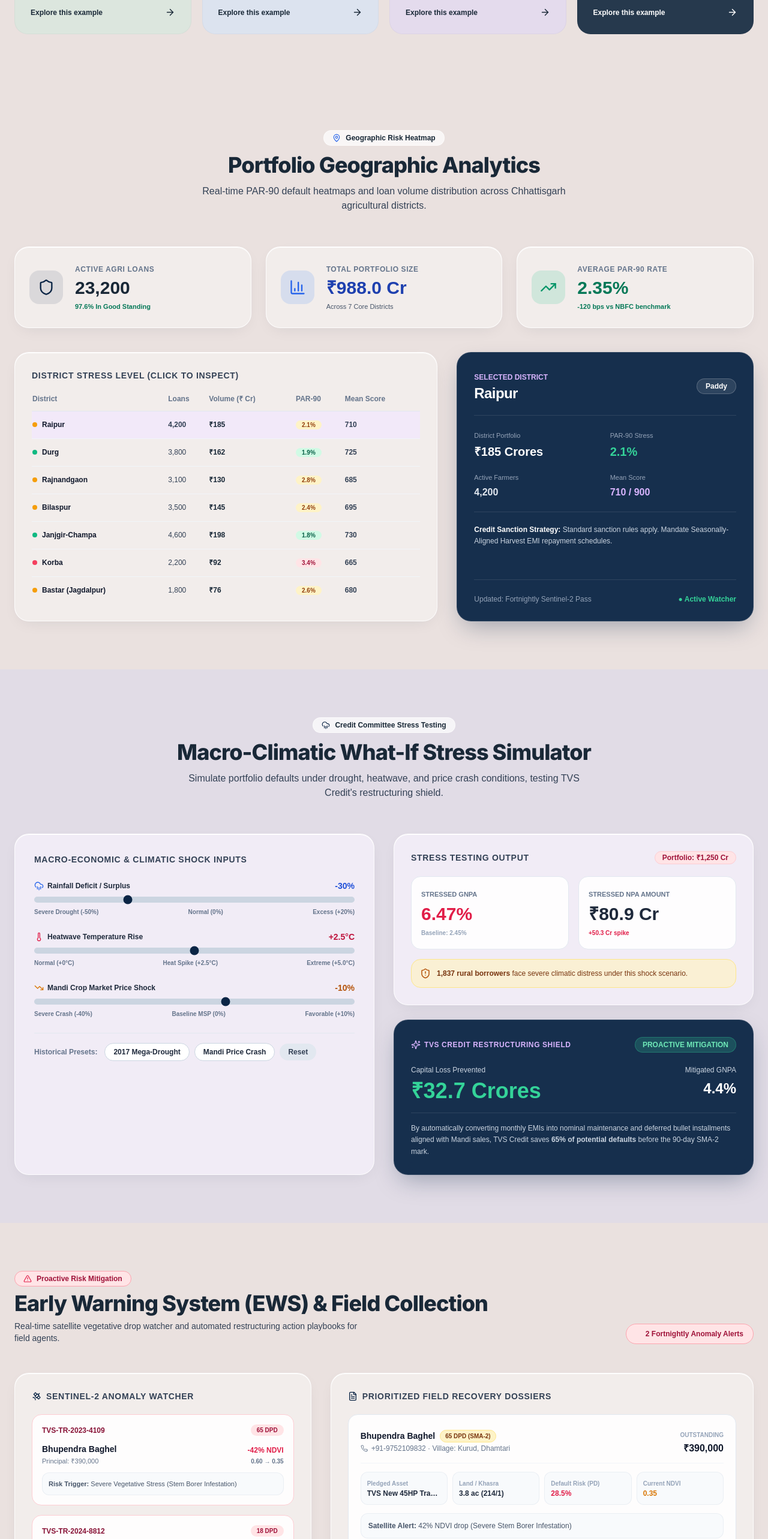
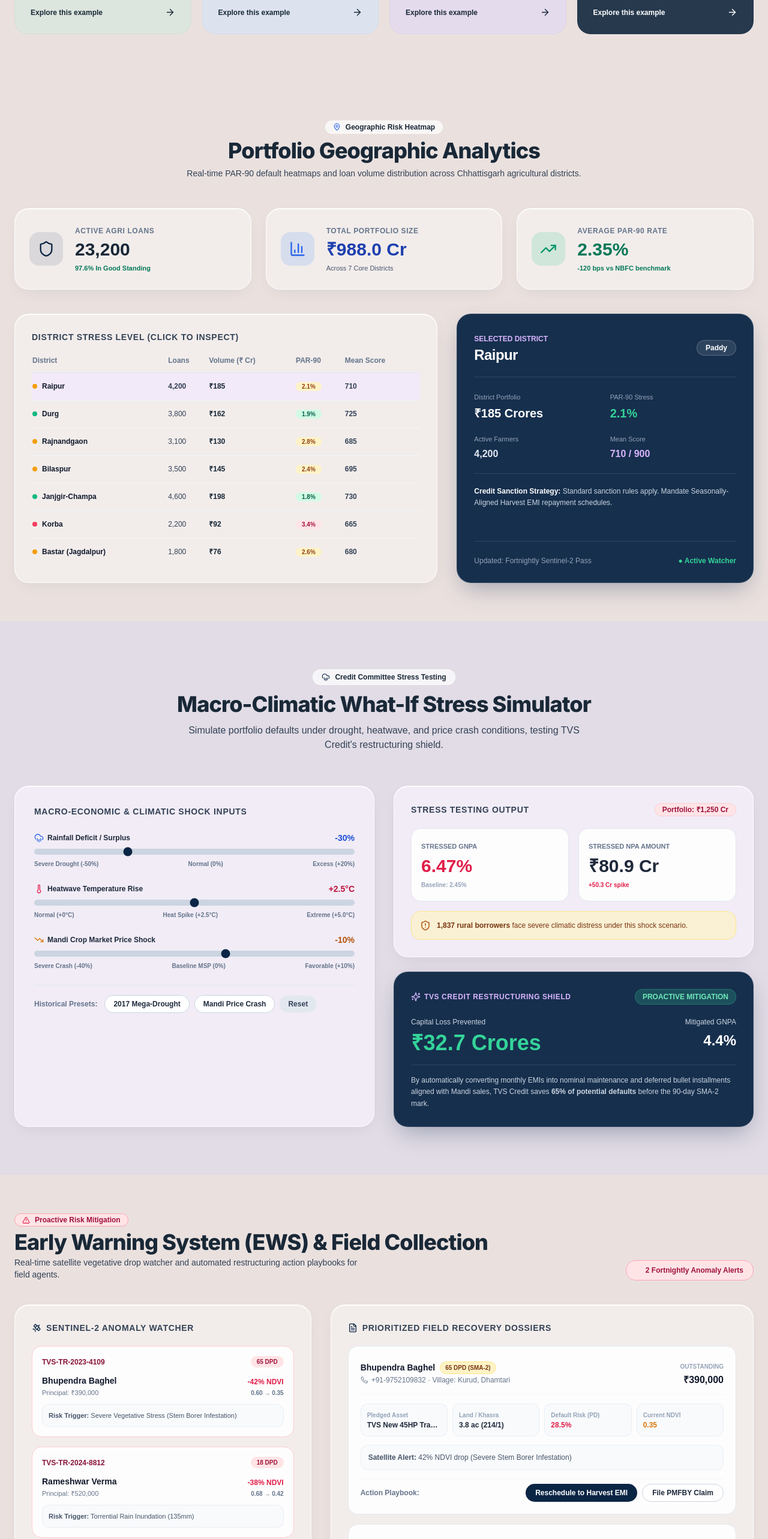
Before and after one commit to BioXtreme007/tvs, a React (Vite) app in the folder frontend/: page / in a window 1280 px wide. Shown: the part 2800-5366 px from the top of the page at 60% size. Built offline with nearby package versions, Linux system fonts and the light colour scheme; no server answers; a web font is replaced by a local one.

Commit message:
fix: reduce empty gap in admin dashboard decision cockpit and section cards

```diff
--- a/frontend/src/components/AdminDashboard.tsx
+++ b/frontend/src/components/AdminDashboard.tsx
@@ -724,8 +724,8 @@ export const AdminDashboard: React.FC<AdminDashboardProps> = ({
 
           {/* TAB 2: DECISION COCKPIT (THE ACTUAL COCKPIT EMBEDDED) */}
           {activeTab === 'cockpit' && (
-            <div className="space-y-6 max-w-7xl mx-auto">
-              <div className="bg-white rounded-2xl p-6 border border-slate-200 shadow-2xs flex flex-col sm:flex-row sm:items-center justify-between gap-4">
+            <div className="space-y-4 max-w-7xl mx-auto">
+              <div className="bg-white rounded-2xl p-5 border border-slate-200 shadow-2xs flex flex-col sm:flex-row sm:items-center justify-between gap-4">
                 <div>
                   <div className="flex items-center gap-2">
                     <h2 className="text-xl sm:text-2xl font-black text-[#0B2545] tracking-tight">
@@ -752,16 +752,16 @@ export const AdminDashboard: React.FC<AdminDashboardProps> = ({
               </div>
 
               {/* The UnderwritingSection itself */}
-              <div className="bg-white rounded-2xl p-2 sm:p-4 border border-slate-200 shadow-sm overflow-hidden">
-                <UnderwritingSection onOpenDeliberation={setDeliberationData} />
+              <div className="bg-white rounded-2xl p-2 sm:p-3 border border-slate-200 shadow-sm overflow-hidden">
+                <UnderwritingSection onOpenDeliberation={setDeliberationData} compact />
               </div>
             </div>
           )}
 
           {/* TAB 3: PORTFOLIO RISK MAP */}
           {activeTab === 'portfolio' && (
-            <div className="space-y-6 max-w-7xl mx-auto">
-              <div className="bg-white rounded-2xl p-6 border border-slate-200 shadow-2xs">
+            <div className="space-y-4 max-w-7xl mx-auto">
+              <div className="bg-white rounded-2xl p-5 border border-slate-200 shadow-2xs">
                 <h2 className="text-xl sm:text-2xl font-black text-[#0B2545] tracking-tight">
                   District Portfolio Analytics & PAR-90 Heatmap
                 </h2>
@@ -769,16 +769,16 @@ export const AdminDashboard: React.FC<AdminDashboardProps> = ({
                   Zonal risk exposure across 7 Chhattisgarh operational districts.
                 </p>
               </div>
-              <div className="bg-white rounded-2xl p-2 sm:p-4 border border-slate-200 shadow-sm overflow-hidden">
-                <PortfolioSection />
+              <div className="bg-white rounded-2xl p-2 sm:p-3 border border-slate-200 shadow-sm overflow-hidden">
+                <PortfolioSection compact />
               </div>
             </div>
           )}
 
           {/* TAB 4: EARLY WARNING SYSTEM (EWS) */}
           {activeTab === 'ews' && (
-            <div className="space-y-6 max-w-7xl mx-auto">
-              <div className="bg-white rounded-2xl p-6 border border-slate-200 shadow-2xs">
+            <div className="space-y-4 max-w-7xl mx-auto">
+              <div className="bg-white rounded-2xl p-5 border border-slate-200 shadow-2xs">
                 <h2 className="text-xl sm:text-2xl font-black text-[#0B2545] tracking-tight">
                   Early Warning System (EWS) · Satellite Watcher
                 </h2>
@@ -786,8 +786,8 @@ export const AdminDashboard: React.FC<AdminDashboardProps> = ({
                   Active Sentinel-2 NDVI drop watchers, monsoon anomaly tracking, and field recovery dossiers.
                 </p>
               </div>
-              <div className="bg-white rounded-2xl p-2 sm:p-4 border border-slate-200 shadow-sm overflow-hidden">
-                <EWSSection />
+              <div className="bg-white rounded-2xl p-2 sm:p-3 border border-slate-200 shadow-sm overflow-hidden">
+                <EWSSection compact />
               </div>
             </div>
           )}
--- a/frontend/src/components/EWSSection.tsx
+++ b/frontend/src/components/EWSSection.tsx
@@ -30,7 +30,11 @@ interface RecoveryDossier {
   weather_alert: string;
 }
 
-export const EWSSection: React.FC = () => {
+interface EWSSectionProps {
+  compact?: boolean;
+}
+
+export const EWSSection: React.FC<EWSSectionProps> = ({ compact = false }) => {
   const [alerts, setAlerts] = useState<AlertItem[]>([
     {
       loan_id: 'TVS-TR-2023-4109',
@@ -122,22 +126,22 @@ export const EWSSection: React.FC = () => {
   };
 
   return (
-    <section id="ews" className="relative w-full py-20 px-4 sm:px-6">
+    <section id="ews" className={`relative w-full ${compact ? 'py-2 sm:py-4 px-1 sm:px-3' : 'py-10 sm:py-16 px-4 sm:px-6'}`}>
       <div className="max-w-[1280px] mx-auto">
         {/* Section Header */}
-        <div className="flex flex-col sm:flex-row sm:items-end sm:justify-between gap-4 mb-12">
+        <div className={`flex flex-col sm:flex-row sm:items-end sm:justify-between gap-4 ${compact ? 'mb-5' : 'mb-10'}`}>
           <div>
-            <div className="inline-flex items-center gap-2 px-3.5 py-1 rounded-full bg-rose-100 text-rose-800 border border-rose-300 text-xs font-semibold mb-2">
-              <AlertTriangle size={14} className="text-rose-600" />
+            <div className="inline-flex items-center gap-2 px-3 py-0.5 rounded-full bg-rose-100 text-rose-800 border border-rose-300 text-xs font-semibold mb-1.5">
+              <AlertTriangle size={13} className="text-rose-600" />
               <span>Proactive Risk Mitigation</span>
             </div>
             <h2
-              className="text-3xl sm:text-4xl font-extrabold tracking-tight"
+              className={`${compact ? 'text-2xl sm:text-3xl' : 'text-3xl sm:text-4xl'} font-extrabold tracking-tight`}
               style={{ fontFamily: 'var(--font-heading)', color: 'var(--color-text)' }}
             >
               Early Warning System (EWS) & Field Collection
             </h2>
-            <p className="mt-2 text-sm text-slate-700 max-w-xl">
+            <p className="mt-1 text-xs sm:text-sm text-slate-700 max-w-xl">
               Real-time satellite vegetative drop watcher and automated restructuring action playbooks for field agents.
             </p>
           </div>
--- a/frontend/src/components/PortfolioSection.tsx
+++ b/frontend/src/components/PortfolioSection.tsx
@@ -11,7 +11,11 @@ interface DistrictData {
   top_crop: string;
 }
 
-export const PortfolioSection: React.FC = () => {
+interface PortfolioSectionProps {
+  compact?: boolean;
+}
+
+export const PortfolioSection: React.FC<PortfolioSectionProps> = ({ compact = false }) => {
   const [districts, setDistricts] = useState<DistrictData[]>([
     { district: 'Raipur', active_loans: 4200, portfolio_cr: 185.0, par_90_pct: 2.1, mean_credit_score: 710, top_crop: 'Paddy' },
     { district: 'Durg', active_loans: 3800, portfolio_cr: 162.0, par_90_pct: 1.9, mean_credit_score: 725, top_crop: 'Paddy & Vegetables' },
@@ -38,21 +42,21 @@ export const PortfolioSection: React.FC = () => {
   const currentDist = districts.find((d) => d.district === selectedDistrict) || districts[0];
 
   return (
-    <section id="portfolio" className="relative w-full py-20 px-4 sm:px-6 scroll-mt-20">
+    <section id="portfolio" className={`relative w-full ${compact ? 'py-2 sm:py-4 px-1 sm:px-3' : 'py-10 sm:py-16 px-4 sm:px-6'} scroll-mt-20`}>
       <div className="max-w-[1280px] mx-auto">
         {/* Section Header */}
-        <div className="flex flex-col items-center text-center mb-14">
-          <div className="inline-flex items-center gap-2 px-3.5 py-1 rounded-full bg-white/70 backdrop-blur-md border border-white/60 text-xs font-semibold mb-3">
-            <MapPin size={14} className="text-blue-600" />
+        <div className={`flex flex-col items-center text-center ${compact ? 'mb-6' : 'mb-12'}`}>
+          <div className="inline-flex items-center gap-2 px-3 py-0.5 rounded-full bg-white/70 backdrop-blur-md border border-white/60 text-xs font-semibold mb-2">
+            <MapPin size={13} className="text-blue-600" />
             <span>Geographic Risk Heatmap</span>
           </div>
           <h2
-            className="text-3xl sm:text-4xl font-extrabold tracking-tight"
+            className={`${compact ? 'text-2xl sm:text-3xl' : 'text-3xl sm:text-4xl'} font-extrabold tracking-tight`}
             style={{ fontFamily: 'var(--font-heading)', color: 'var(--color-text)' }}
           >
             Portfolio Geographic Analytics
           </h2>
-          <p className="mt-3 text-sm sm:text-base text-slate-700 max-w-2xl">
+          <p className="mt-2 text-xs sm:text-sm text-slate-700 max-w-2xl">
             Real-time PAR-90 default heatmaps and loan volume distribution across Chhattisgarh agricultural districts.
           </p>
         </div>
--- a/frontend/src/components/UnderwritingSection.tsx
+++ b/frontend/src/components/UnderwritingSection.tsx
@@ -8,9 +8,15 @@ interface UnderwritingSectionProps {
   onOpenDeliberation: (data: any) => void;
   onContext?: (data: any) => void;
   scenario?: FieldScenario | null;
+  compact?: boolean;
 }
 
-export const UnderwritingSection: React.FC<UnderwritingSectionProps> = ({ onOpenDeliberation, onContext, scenario }) => {
+export const UnderwritingSection: React.FC<UnderwritingSectionProps> = ({
+  onOpenDeliberation,
+  onContext,
+  scenario,
+  compact = false,
+}) => {
   const [formData, setFormData] = useState({
     applicantName: 'Rajeshwar Sahu',
     district: 'Raipur',
@@ -136,31 +142,31 @@ export const UnderwritingSection: React.FC<UnderwritingSectionProps> = ({ onOpen
   };
 
   return (
-    <section id="underwriting" className="relative w-full py-20 px-4 sm:px-6">
+    <section id="underwriting" className={`relative w-full ${compact ? 'py-2 sm:py-4 px-1 sm:px-3' : 'py-10 sm:py-16 px-4 sm:px-6'}`}>
       <div className="max-w-[1280px] mx-auto">
         {/* Section Header */}
-        <div className="flex flex-col sm:flex-row sm:items-end sm:justify-between gap-4 mb-12">
+        <div className={`flex flex-col sm:flex-row sm:items-end sm:justify-between gap-4 ${compact ? 'mb-5' : 'mb-10'}`}>
           <div>
-            <div className="inline-flex items-center gap-2 px-3.5 py-1 rounded-full bg-white/70 backdrop-blur-md border border-white/60 text-xs font-semibold mb-2">
-              <Zap size={14} className="text-[#0B2545]" />
+            <div className="inline-flex items-center gap-2 px-3 py-0.5 rounded-full bg-white/70 backdrop-blur-md border border-white/60 text-xs font-semibold mb-1.5">
+              <Zap size={13} className="text-[#0B2545]" />
               <span>Real-Time Autonomous Scoring</span>
             </div>
             <h2
-              className="text-3xl sm:text-4xl font-extrabold tracking-tight"
+              className={`${compact ? 'text-2xl sm:text-3xl' : 'text-3xl sm:text-4xl'} font-extrabold tracking-tight`}
               style={{ fontFamily: 'var(--font-heading)', color: 'var(--color-text)' }}
             >
               Live Smart Sanction & Decision Cockpit
             </h2>
-            <p className="mt-2 text-sm text-slate-700 max-w-xl">
+            <p className="mt-1 text-xs sm:text-sm text-slate-700 max-w-xl">
               Fusing financial history with Sentinel-2 10m remote sensing, topsoil organic carbon, and NASA POWER climate data.
             </p>
           </div>
 
           <button
             onClick={() => onOpenDeliberation(result)}
-            className="inline-flex items-center gap-2 px-5 py-3 rounded-full text-xs font-bold bg-[#192837] text-white hover:bg-black transition-all shadow-md active:scale-95 cursor-pointer self-start sm:self-auto"
+            className="inline-flex items-center gap-2 px-4 py-2.5 rounded-full text-xs font-bold bg-[#192837] text-white hover:bg-black transition-all shadow-md active:scale-95 cursor-pointer self-start sm:self-auto"
           >
-            <Cpu size={16} />
+            <Cpu size={15} />
             <span>Launch 6-Subagent Deliberation</span>
           </button>
         </div>
```
